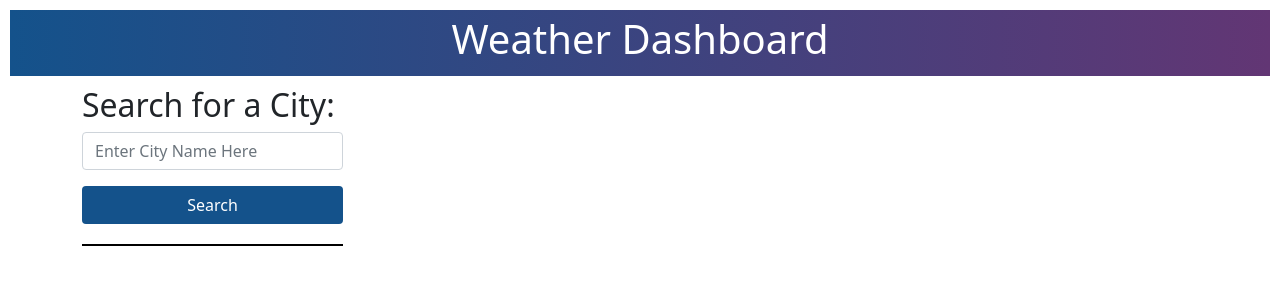
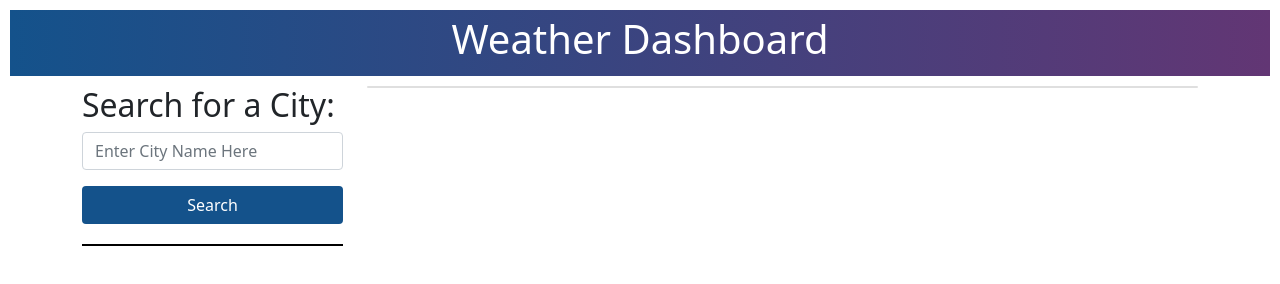
Before and after one commit to alexchristianson/weather-dashboard, a plain HTML site: page index.html in a window 1280 px wide. Drawn offline with nearby package versions, Linux system fonts and the light colour scheme.

Commit message:
add html for weather report

```diff
--- a/index.html
+++ b/index.html
@@ -31,7 +31,11 @@
                 </div>
             </div>
             <!-- column for weather information -->
-            <div
+            <div class="col-9">
+                <div id="weather" class="card"></div>
+                <div id="forecast"></div>
+
+            </div>
         </div>
     </main>
 
```
